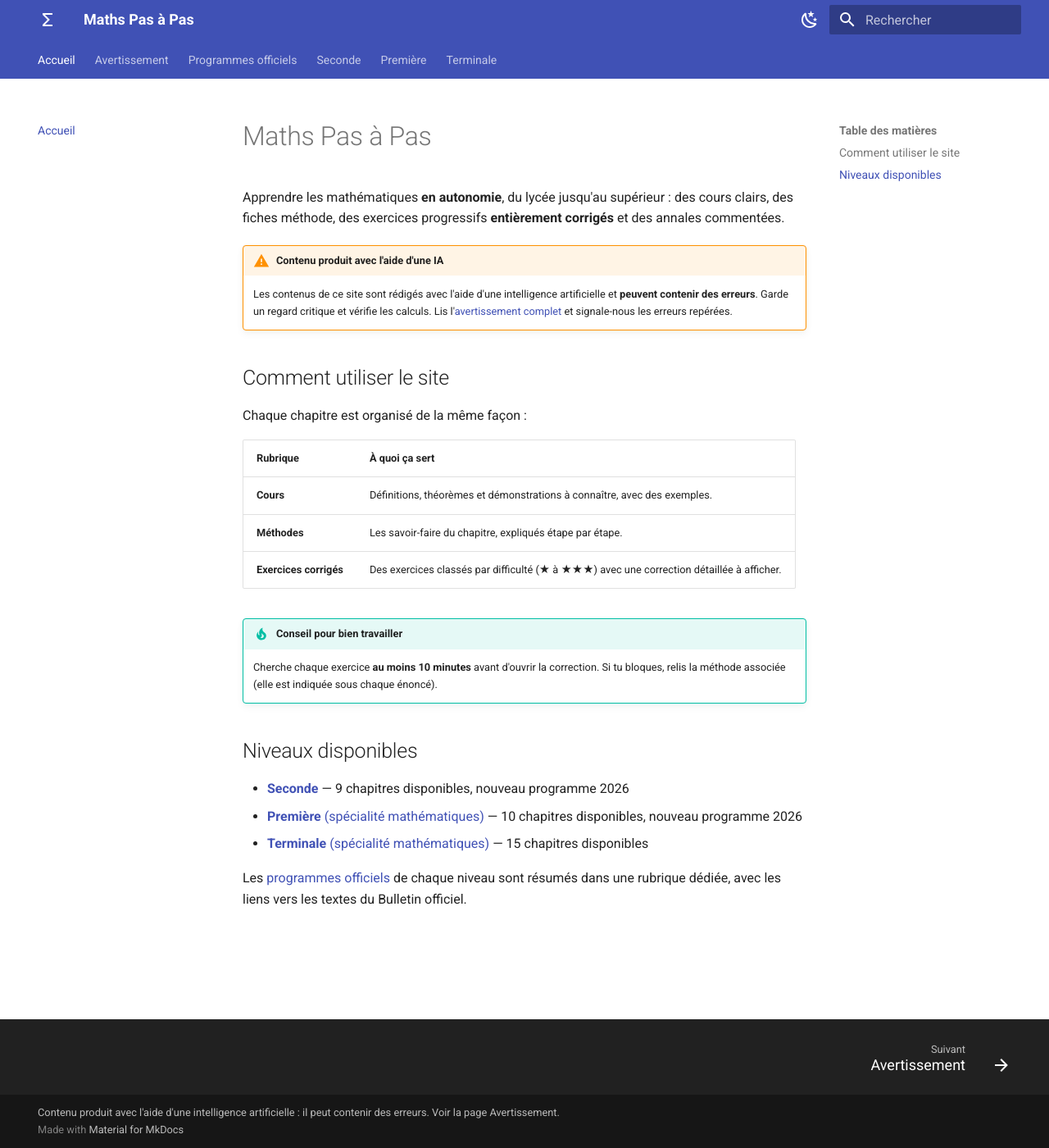
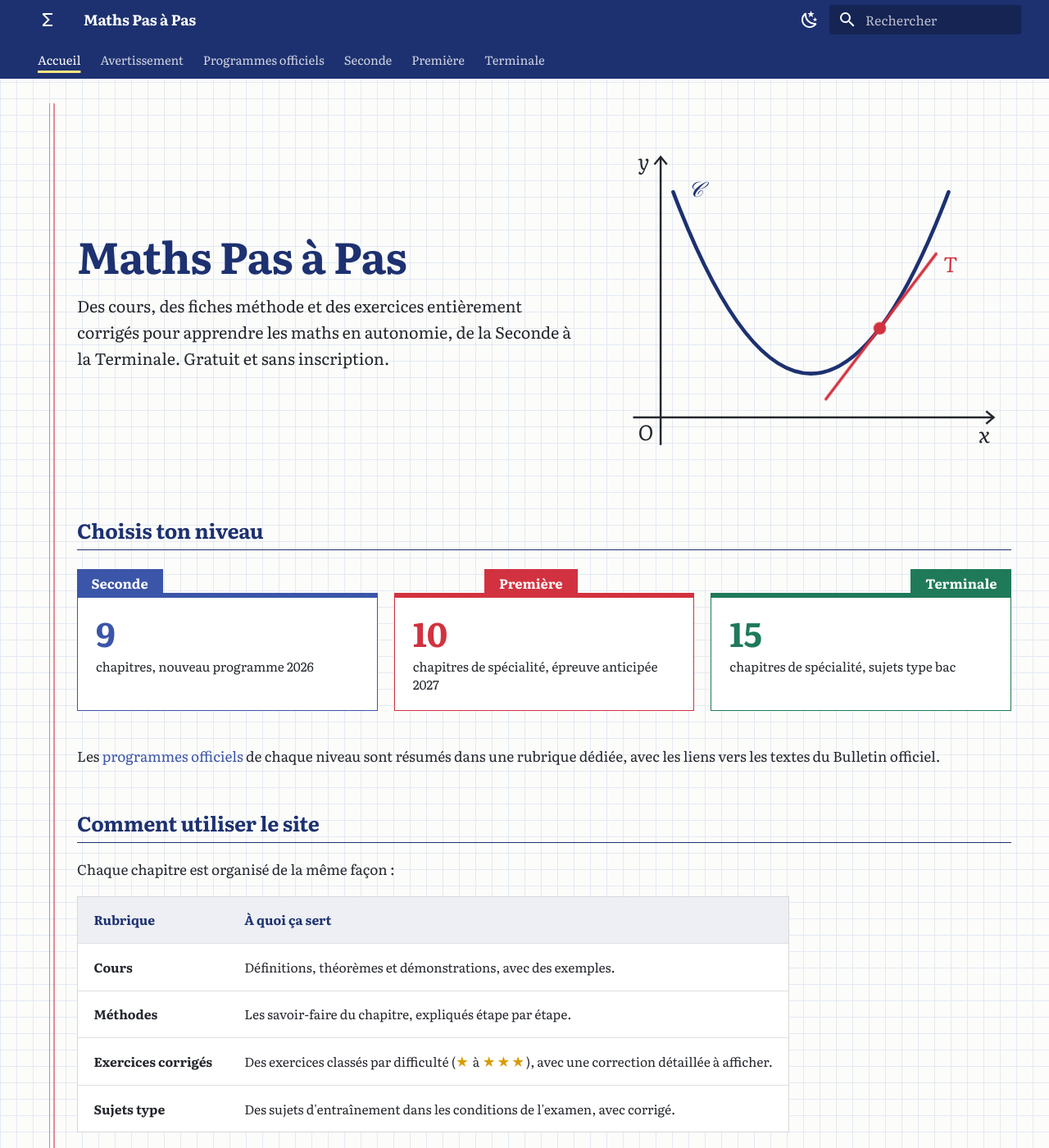
Before and after one commit to Enzoh04/maths-pas-a-pas, an MkDocs documentation site: the page built from docs/index.md, in a window 1280 px wide and 1400 px high. Shown: the whole window at 82% size. Built offline with MkDocs 1.6.1 and Material for MkDocs 9.7.7, drawn with Linux system fonts in a browser that asks for light colours; some of the changed text lies outside the part shown.

Commit message:
Direction artistique « cahier de maths » : carreaux, marge rouge, encre bleue, mode tableau noir, nouvelle page d'accueil
Co-Authored-By: Claude Opus 5.5 <noreply@anthropic.com>
Claude-Session: https://claude.ai/code/session_01DPdJwHuLwAEhwnp3ZtGzZj

```diff
--- a/docs/index.md
+++ b/docs/index.md
@@ -1,9 +1,54 @@
+---
+hide:
+  - navigation
+  - toc
+---
+
+<div class="accueil" markdown>
+<div markdown>
+
 # Maths Pas à Pas
 
-Apprendre les mathématiques **en autonomie**, du lycée jusqu'au supérieur : des cours clairs, des fiches méthode, des exercices progressifs **entièrement corrigés** et des annales commentées.
+<p class="chapeau">Des cours, des fiches méthode et des exercices entièrement corrigés pour apprendre les maths en autonomie, de la Seconde à la Terminale. Gratuit et sans inscription.</p>
 
-!!! warning "Contenu produit avec l'aide d'une IA"
-    Les contenus de ce site sont rédigés avec l'aide d'une intelligence artificielle et **peuvent contenir des erreurs**. Garde un regard critique et vérifie les calculs. Lis l'[avertissement complet](avertissement.md) et signale-nous les erreurs repérées.
+</div>
+<svg class="figure-accueil" viewBox="0 0 320 250" role="img" aria-label="Une parabole et sa tangente en un point, tracées sur un repère">
+  <line class="axe" x1="18" y1="220" x2="306" y2="220"/>
+  <line class="axe" x1="40" y1="242" x2="40" y2="12"/>
+  <path class="axe" d="M300 215 L306 220 L300 225" fill="none"/>
+  <path class="axe" d="M35 18 L40 12 L45 18" fill="none"/>
+  <text x="294" y="240">x</text>
+  <text x="22" y="22">y</text>
+  <text x="22" y="238">O</text>
+  <path class="courbe" d="M50 40 Q160 330 270 40"/>
+  <line class="tangente" x1="172" y1="205.4" x2="260" y2="89.4"/>
+  <circle class="point" cx="215" cy="148.75" r="5"/>
+  <text class="etiquette-courbe" x="62" y="44">𝒞</text>
+  <text class="etiquette-tangente" x="266" y="104">T</text>
+</svg>
+</div>
+
+## Choisis ton niveau
+
+<div class="intercalaires">
+  <a class="intercalaire seconde" href="seconde/index.html">
+    <span class="onglet">Seconde</span>
+    <span class="nombre">9</span>
+    <span class="detail">chapitres, nouveau programme 2026</span>
+  </a>
+  <a class="intercalaire premiere" href="premiere/index.html">
+    <span class="onglet">Première</span>
+    <span class="nombre">10</span>
+    <span class="detail">chapitres de spécialité, épreuve anticipée 2027</span>
+  </a>
+  <a class="intercalaire terminale" href="terminale/index.html">
+    <span class="onglet">Terminale</span>
+    <span class="nombre">15</span>
+    <span class="detail">chapitres de spécialité, sujets type bac</span>
+  </a>
+</div>
+
+Les [programmes officiels](programmes/index.md) de chaque niveau sont résumés dans une rubrique dédiée, avec les liens vers les textes du Bulletin officiel.
 
 ## Comment utiliser le site
 
@@ -11,17 +56,15 @@ Chaque chapitre est organisé de la même façon :
 
 | Rubrique | À quoi ça sert |
 |---|---|
-| **Cours** | Définitions, théorèmes et démonstrations à connaître, avec des exemples. |
+| **Cours** | Définitions, théorèmes et démonstrations, avec des exemples. |
 | **Méthodes** | Les savoir-faire du chapitre, expliqués étape par étape. |
-| **Exercices corrigés** | Des exercices classés par difficulté (★ à ★★★) avec une correction détaillée à afficher. |
+| **Exercices corrigés** | Des exercices classés par difficulté (<span class="etoiles">★</span> à <span class="etoiles">★★★</span>), avec une correction détaillée à afficher. |
+| **Sujets type** | Des sujets d'entraînement dans les conditions de l'examen, avec corrigé. |
+
+Tout existe aussi en PDF, prêt à imprimer.
 
 !!! tip "Conseil pour bien travailler"
-    Cherche chaque exercice **au moins 10 minutes** avant d'ouvrir la correction. Si tu bloques, relis la méthode associée (elle est indiquée sous chaque énoncé).
+    Cherche chaque exercice **au moins 10 minutes** avant d'ouvrir la correction. Si tu bloques, relis la méthode associée : elle est indiquée sous chaque énoncé.
 
-## Niveaux disponibles
-
-- [**Seconde**](seconde/index.md) — 9 chapitres disponibles, nouveau programme 2026
-- [**Première** (spécialité mathématiques)](premiere/index.md) — 10 chapitres disponibles, nouveau programme 2026
-- [**Terminale** (spécialité mathématiques)](terminale/index.md) — 15 chapitres disponibles
-
-Les [programmes officiels](programmes/index.md) de chaque niveau sont résumés dans une rubrique dédiée, avec les liens vers les textes du Bulletin officiel.
+!!! warning "Contenu produit avec l'aide d'une IA"
+    Les contenus de ce site sont rédigés avec l'aide d'une intelligence artificielle et **peuvent contenir des erreurs**. Garde un regard critique. Lis l'[avertissement complet](avertissement.md) et signale-nous les erreurs repérées.
--- /dev/null
+++ b/docs/stylesheets/cahier.css
@@ -0,0 +1,400 @@
+/* ==========================================================================
+   Direction artistique « cahier de maths »
+   Mode clair : feuille à petits carreaux, encre bleue, marge rouge.
+   Mode sombre : tableau noir, craie.
+   ========================================================================== */
+
+:root,
+[data-md-color-scheme="default"] {
+  --papier: #fcfcfa;
+  --carreau: #e3eaf4;
+  --encre: #1d3170;
+  --encre-claire: #3b55a8;
+  --marge: #d2323f;
+  --graphite: #24272d;
+  --surligneur: #ffe680;
+  --vert: #1f7a5a;
+  --violet: #6b3fa0;
+  --gris: #5d6673;
+
+  --md-primary-fg-color: var(--encre);
+  --md-primary-fg-color--light: var(--encre-claire);
+  --md-primary-fg-color--dark: #142456;
+  --md-primary-bg-color: #ffffff;
+  --md-accent-fg-color: var(--marge);
+  --md-default-bg-color: var(--papier);
+  --md-default-fg-color: var(--graphite);
+  --md-typeset-color: var(--graphite);
+  --md-typeset-a-color: var(--encre-claire);
+  --md-footer-bg-color: var(--encre);
+  --md-footer-bg-color--dark: #142456;
+
+  --c-def: var(--encre);
+  --c-thm: var(--marge);
+  --c-prop: var(--vert);
+  --c-demo: var(--graphite);
+  --c-demoplus: var(--violet);
+  --c-admis: var(--gris);
+  --fond-encadre: #ffffff;
+}
+
+[data-md-color-scheme="slate"] {
+  --papier: #1f2a26;
+  --carreau: rgba(237, 235, 227, .045);
+  --encre: #9ec1e8;
+  --encre-claire: #b9d3f0;
+  --marge: #f08a8a;
+  --graphite: #edebe3;
+  --surligneur: #f2d675;
+  --vert: #8fd3b2;
+  --violet: #c9a8ee;
+  --gris: #b5bcc4;
+
+  --md-hue: 160;
+  --md-primary-fg-color: #17201d;
+  --md-primary-fg-color--light: #2a3833;
+  --md-primary-fg-color--dark: #111815;
+  --md-primary-bg-color: #edebe3;
+  --md-accent-fg-color: var(--surligneur);
+  --md-default-bg-color: var(--papier);
+  --md-default-fg-color: var(--graphite);
+  --md-typeset-color: var(--graphite);
+  --md-typeset-a-color: var(--encre);
+  --md-footer-bg-color: #17201d;
+  --md-footer-bg-color--dark: #111815;
+
+  --c-def: var(--encre);
+  --c-thm: var(--marge);
+  --c-prop: var(--vert);
+  --c-demo: var(--graphite);
+  --c-demoplus: var(--violet);
+  --c-admis: var(--gris);
+  --fond-encadre: #24302b;
+}
+
+/* ---------- La feuille : petits carreaux de 5 mm ---------- */
+
+body {
+  background-color: var(--papier);
+  background-image:
+    linear-gradient(var(--carreau) 1px, transparent 1px),
+    linear-gradient(90deg, var(--carreau) 1px, transparent 1px);
+  background-size: 20px 20px;
+  background-attachment: local;
+}
+
+.md-main,
+.md-container { background: transparent; }
+
+/* ---------- La marge rouge (double trait, comme sur une copie) ---------- */
+
+@media screen and (min-width: 45em) {
+  .md-content__inner {
+    --trait: color-mix(in srgb, var(--marge) 55%, transparent);
+    padding-left: 2.4rem;
+    background-image: linear-gradient(90deg,
+      transparent 14px, var(--trait) 14px, var(--trait) 15.5px,
+      transparent 15.5px, transparent 19px, var(--trait) 19px, var(--trait) 20.5px,
+      transparent 20.5px);
+    background-repeat: no-repeat;
+    background-size: 22px 100%;
+  }
+}
+
+/* ---------- Typographie ---------- */
+
+.md-typeset {
+  font-size: .86rem;
+  line-height: 1.75;
+  font-variant-numeric: oldstyle-nums;
+}
+.md-typeset table,
+.md-typeset .katex { font-variant-numeric: lining-nums; }
+
+.md-typeset h1 {
+  color: var(--encre);
+  font-weight: 700;
+  font-size: 2.1em;
+  line-height: 1.15;
+  letter-spacing: -.015em;
+  margin-bottom: .9em;
+}
+
+.md-typeset h2 {
+  color: var(--encre);
+  font-weight: 650;
+  font-size: 1.45em;
+  padding-bottom: .2em;
+  border-bottom: 1.5px solid var(--encre);
+  margin-top: 2em;
+}
+
+.md-typeset h3 {
+  color: var(--graphite);
+  font-weight: 650;
+  font-size: 1.15em;
+}
+
+.md-typeset hr {
+  border-bottom: 1px dashed var(--carreau);
+  border-bottom-color: color-mix(in srgb, var(--encre) 25%, transparent);
+  margin: 2.2em 0;
+}
+
+.md-typeset a { text-underline-offset: .18em; }
+.md-typeset a:hover { color: var(--marge); }
+
+/* ---------- En-tête et onglets ---------- */
+
+.md-header,
+.md-tabs { background-color: var(--md-primary-fg-color); }
+
+.md-header__topic:first-child,
+.md-header__title { font-weight: 700; letter-spacing: -.01em; }
+
+.md-tabs__link { font-size: .74rem; opacity: .8; }
+.md-tabs__link--active,
+.md-tabs__link:hover { opacity: 1; }
+.md-tabs__item--active .md-tabs__link {
+  text-decoration: underline;
+  text-decoration-color: var(--surligneur);
+  text-decoration-thickness: 3px;
+  text-underline-offset: .45em;
+}
+
+/* Barre latérale : le texte reste lisible sur les carreaux */
+.md-nav__link--active,
+.md-nav__item .md-nav__link--active { color: var(--marge); font-weight: 600; }
+
+/* ---------- Encadrés : cadres tracés à la règle ---------- */
+
+.md-typeset .admonition,
+.md-typeset details {
+  background-color: var(--fond-encadre);
+  border: 1px solid color-mix(in srgb, var(--graphite) 18%, transparent);
+  border-left: 4px solid var(--c-encadre, var(--encre));
+  border-radius: 0;
+  box-shadow: none;
+  font-size: .82rem;
+}
+
+.md-typeset .admonition-title,
+.md-typeset summary {
+  background-color: transparent !important;
+  font-weight: 650;
+  color: var(--c-encadre, var(--encre));
+  border-bottom: 1px dashed color-mix(in srgb, var(--c-encadre, var(--encre)) 35%, transparent);
+}
+
+.md-typeset .admonition-title::before,
+.md-typeset summary::before { background-color: var(--c-encadre, var(--encre)) !important; }
+
+.md-typeset .definition { --c-encadre: var(--c-def); }
+.md-typeset .theoreme { --c-encadre: var(--c-thm); }
+.md-typeset .propriete { --c-encadre: var(--c-prop); }
+.md-typeset .demo { --c-encadre: var(--c-demo); }
+.md-typeset .demoplus { --c-encadre: var(--c-demoplus); }
+.md-typeset .admis { --c-encadre: var(--c-admis); }
+.md-typeset .lecture { --c-encadre: var(--encre-claire); }
+.md-typeset .tip,
+.md-typeset .success { --c-encadre: var(--vert); }
+.md-typeset .warning { --c-encadre: var(--marge); }
+.md-typeset .info,
+.md-typeset .note,
+.md-typeset .abstract { --c-encadre: var(--encre-claire); }
+
+.md-typeset .admonition,
+.md-typeset details { border-left-color: var(--c-encadre, var(--encre)) !important; }
+
+/* Le théorème est l'encadré le plus important : double cadre */
+.md-typeset .admonition.theoreme {
+  outline: 1px solid color-mix(in srgb, var(--c-thm) 45%, transparent);
+  outline-offset: 3px;
+}
+
+/* ---------- Tableaux ---------- */
+
+.md-typeset table:not([class]) {
+  background-color: var(--fond-encadre);
+  border: 1px solid color-mix(in srgb, var(--graphite) 18%, transparent);
+  border-radius: 0;
+  box-shadow: none;
+  font-size: .78rem;
+}
+.md-typeset table:not([class]) th {
+  background-color: color-mix(in srgb, var(--encre) 8%, var(--fond-encadre));
+  color: var(--encre);
+}
+
+/* ---------- Boutons PDF : étiquettes à l'encre ---------- */
+
+.md-typeset .md-button {
+  border: 1.5px solid var(--encre);
+  border-radius: 0;
+  color: var(--encre);
+  background-color: var(--fond-encadre);
+  font-weight: 600;
+}
+.md-typeset .md-button:hover,
+.md-typeset .md-button:focus {
+  background-color: var(--encre);
+  border-color: var(--encre);
+  color: var(--fond-encadre);
+}
+
+/* ---------- Étoiles de difficulté ---------- */
+
+.etoiles { color: #d99a00; }
+[data-md-color-scheme="slate"] .etoiles { color: var(--surligneur); }
+
+/* ---------- Figures : posées sur une feuille blanche ---------- */
+
+.md-typeset p > img:only-child {
+  background: #ffffff;
+  padding: .4rem;
+  border: 1px solid color-mix(in srgb, var(--graphite) 12%, transparent);
+}
+
+/* ---------- Code ---------- */
+
+.md-typeset pre > code { border-left: 3px solid var(--encre-claire); }
+
+/* ---------- Focus clavier visible ---------- */
+
+.md-typeset a:focus-visible,
+.md-typeset summary:focus-visible,
+.intercalaire:focus-visible {
+  outline: 2px solid var(--marge);
+  outline-offset: 2px;
+}
+
+/* ==========================================================================
+   Page d'accueil
+   ========================================================================== */
+
+.accueil {
+  display: grid;
+  grid-template-columns: minmax(0, 1.25fr) minmax(0, 1fr);
+  gap: 2rem;
+  align-items: center;
+  margin: .5rem 0 2.5rem;
+}
+
+.accueil h1 {
+  font-size: 3.1em;
+  margin: 0 0 .35em;
+  line-height: 1.02;
+}
+
+.accueil .chapeau {
+  font-size: 1.15em;
+  line-height: 1.6;
+  max-width: 32em;
+  margin: 0;
+}
+
+.accueil .figure-accueil {
+  width: 100%;
+  height: auto;
+}
+
+.figure-accueil .axe { stroke: var(--graphite); stroke-width: 1.6; }
+.figure-accueil .courbe { stroke: var(--encre); stroke-width: 3; fill: none; stroke-linecap: round; }
+.figure-accueil .tangente { stroke: var(--marge); stroke-width: 2.2; stroke-linecap: round; }
+.figure-accueil .point { fill: var(--marge); }
+.figure-accueil text {
+  fill: var(--graphite);
+  font-family: var(--md-text-font-family), serif;
+  font-style: italic;
+  font-size: 17px;
+}
+.figure-accueil .etiquette-courbe { fill: var(--encre); }
+.figure-accueil .etiquette-tangente { fill: var(--marge); }
+
+/* Le tracé de la courbe se dessine une fois, au chargement */
+@media (prefers-reduced-motion: no-preference) {
+  .figure-accueil .courbe {
+    stroke-dasharray: 700;
+    stroke-dashoffset: 700;
+    animation: tracer 1.6s ease-out .2s forwards;
+  }
+  .figure-accueil .tangente,
+  .figure-accueil .point,
+  .figure-accueil .etiquette-tangente {
+    opacity: 0;
+    animation: apparaitre .5s ease-out 1.7s forwards;
+  }
+}
+@keyframes tracer { to { stroke-dashoffset: 0; } }
+@keyframes apparaitre { to { opacity: 1; } }
+
+/* ---------- Intercalaires de classeur : un par niveau ---------- */
+
+.intercalaires {
+  display: grid;
+  grid-template-columns: repeat(3, minmax(0, 1fr));
+  gap: 1rem;
+  margin: 1.2rem 0 2rem;
+}
+
+.md-typeset a.intercalaire {
+  display: block;
+  position: relative;
+  margin-top: 1.4rem;
+  padding: 1.1rem 1.1rem 1rem;
+  background: var(--fond-encadre);
+  border: 1.5px solid var(--c-niveau);
+  border-top-width: 6px;
+  color: var(--graphite);
+  text-decoration: none;
+  transition: transform .15s ease;
+}
+
+.md-typeset a.intercalaire .onglet {
+  position: absolute;
+  top: -1.75rem;
+  left: -1.5px;
+  padding: .15rem .9rem .1rem;
+  background: var(--c-niveau);
+  color: #ffffff;
+  font-weight: 700;
+  font-size: .95em;
+}
+
+.md-typeset a.intercalaire:nth-child(2) .onglet { left: 30%; }
+.md-typeset a.intercalaire:nth-child(3) .onglet { left: auto; right: -1.5px; }
+
+.md-typeset a.intercalaire .nombre {
+  display: block;
+  font-size: 2.4em;
+  font-weight: 700;
+  line-height: 1;
+  color: var(--c-niveau);
+}
+
+.md-typeset a.intercalaire .detail {
+  display: block;
+  margin-top: .45rem;
+  font-size: .9em;
+  line-height: 1.45;
+}
+
+.md-typeset a.intercalaire:hover { transform: translateY(-3px); }
+.md-typeset a.intercalaire:hover .nombre { text-decoration: underline; text-decoration-thickness: 2px; }
+
+.intercalaire.seconde { --c-niveau: var(--encre-claire); }
+.intercalaire.premiere { --c-niveau: var(--marge); }
+.intercalaire.terminale { --c-niveau: var(--vert); }
+[data-md-color-scheme="slate"] .md-typeset a.intercalaire .onglet { color: #17201d; }
+
+@media screen and (max-width: 44.9375em) {
+  .accueil { grid-template-columns: 1fr; gap: 1rem; }
+  .accueil h1 { font-size: 2.4em; }
+  .accueil .figure-accueil { max-width: 22rem; justify-self: center; }
+  .intercalaires { grid-template-columns: 1fr; gap: .4rem; }
+  .md-typeset a.intercalaire:nth-child(n) .onglet { left: -1.5px; right: auto; }
+}
+
+@media (prefers-reduced-motion: reduce) {
+  .md-typeset a.intercalaire { transition: none; }
+}
--- a/mkdocs.yml
+++ b/mkdocs.yml
@@ -20,17 +20,20 @@ theme:
     - content.code.copy
   palette:
     - scheme: default
-      primary: indigo
-      accent: amber
+      primary: custom
+      accent: custom
       toggle:
         icon: material/weather-night
-        name: Passer en mode sombre
+        name: Passer en mode tableau noir
     - scheme: slate
-      primary: indigo
-      accent: amber
+      primary: custom
+      accent: custom
       toggle:
         icon: material/weather-sunny
-        name: Passer en mode clair
+        name: Passer en mode cahier
+  font:
+    text: Literata
+    code: JetBrains Mono
   icon:
     logo: material/sigma
 
@@ -60,6 +63,7 @@ extra_javascript:
 extra_css:
   - javascripts/katex/katex.min.css
   - stylesheets/extra.css
+  - stylesheets/cahier.css
 
 nav:
   - Accueil: index.md
```
